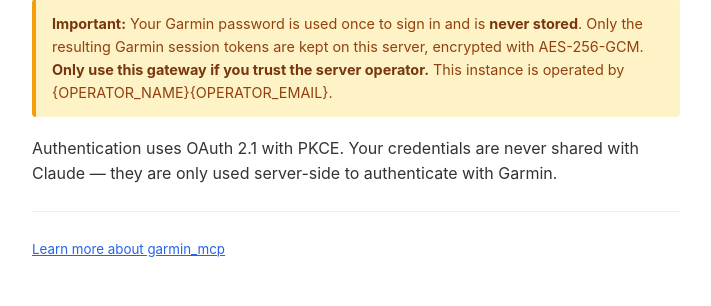
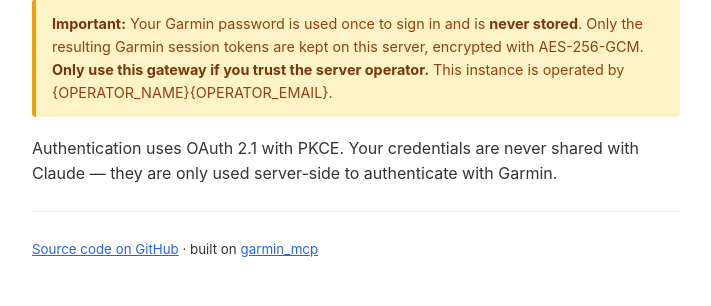
Before and after one commit to JustinMist/missingmcp, a Python web app: template src/garmin_gateway/templates/landing.html in a window 1280 px wide. Shown: the part 507-813 px from the top of the page, without its empty margins (284-995 px from the left). Run offline with Jinja, Linux system fonts and the light colour scheme; the template is opened without the code that fills it, so the values that code supplies are empty.

Commit message:
docs: link the GitHub repo from the landing page

```diff
--- a/src/garmin_gateway/templates/landing.html
+++ b/src/garmin_gateway/templates/landing.html
@@ -44,6 +44,6 @@
   <p>Authentication uses OAuth 2.1 with PKCE. Your credentials are never shared with Claude &mdash; they are only used server-side to authenticate with Garmin.</p>
 
   <hr>
-  <p><small><a href="https://github.com/Taxuspt/garmin_mcp">Learn more about garmin_mcp</a></small></p>
+  <p><small><a href="https://github.com/VelkyVenik/garmin-mcp-gateway">Source code on GitHub</a> &middot; built on <a href="https://github.com/Taxuspt/garmin_mcp">garmin_mcp</a></small></p>
 </body>
 </html>
```
